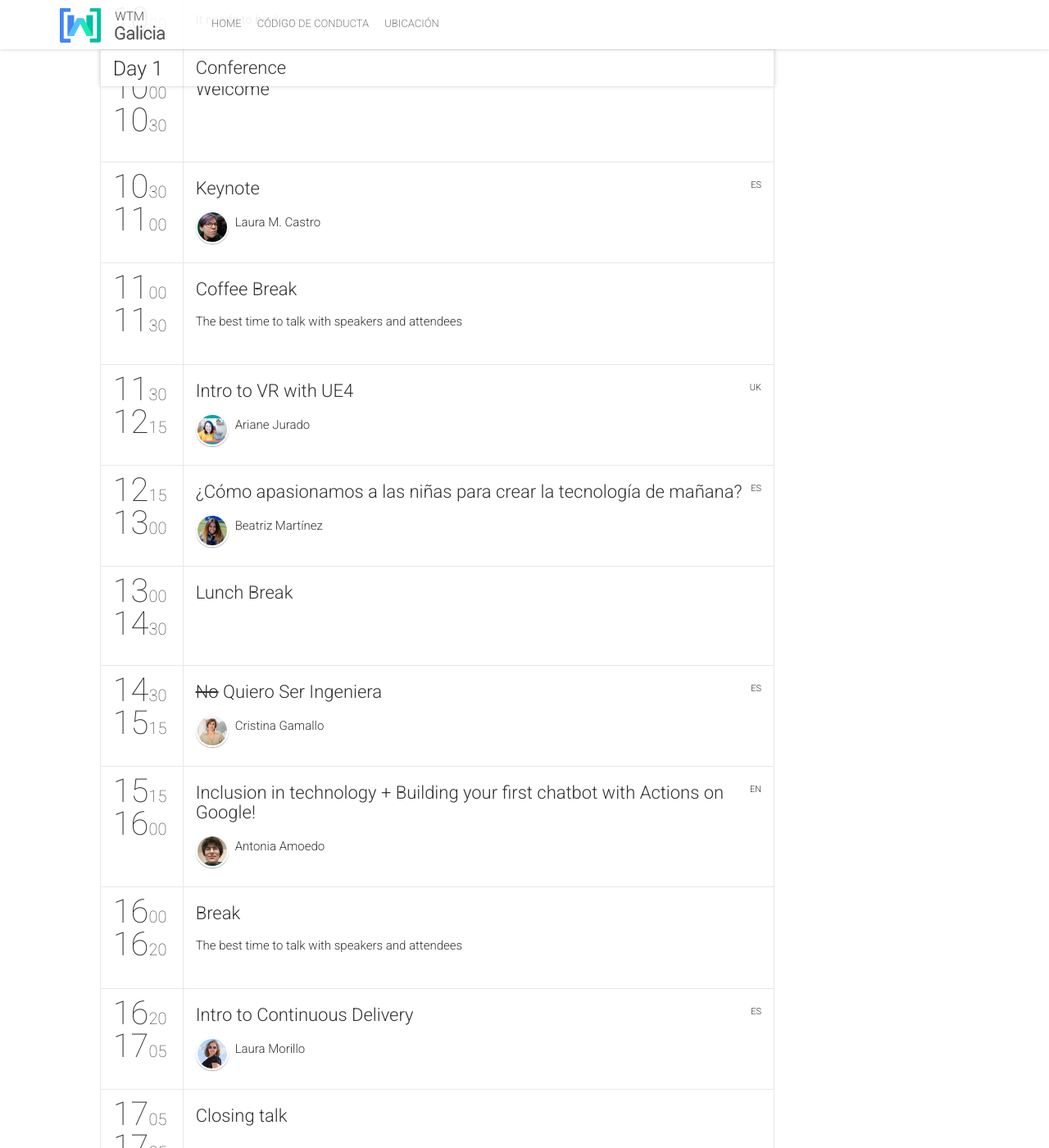
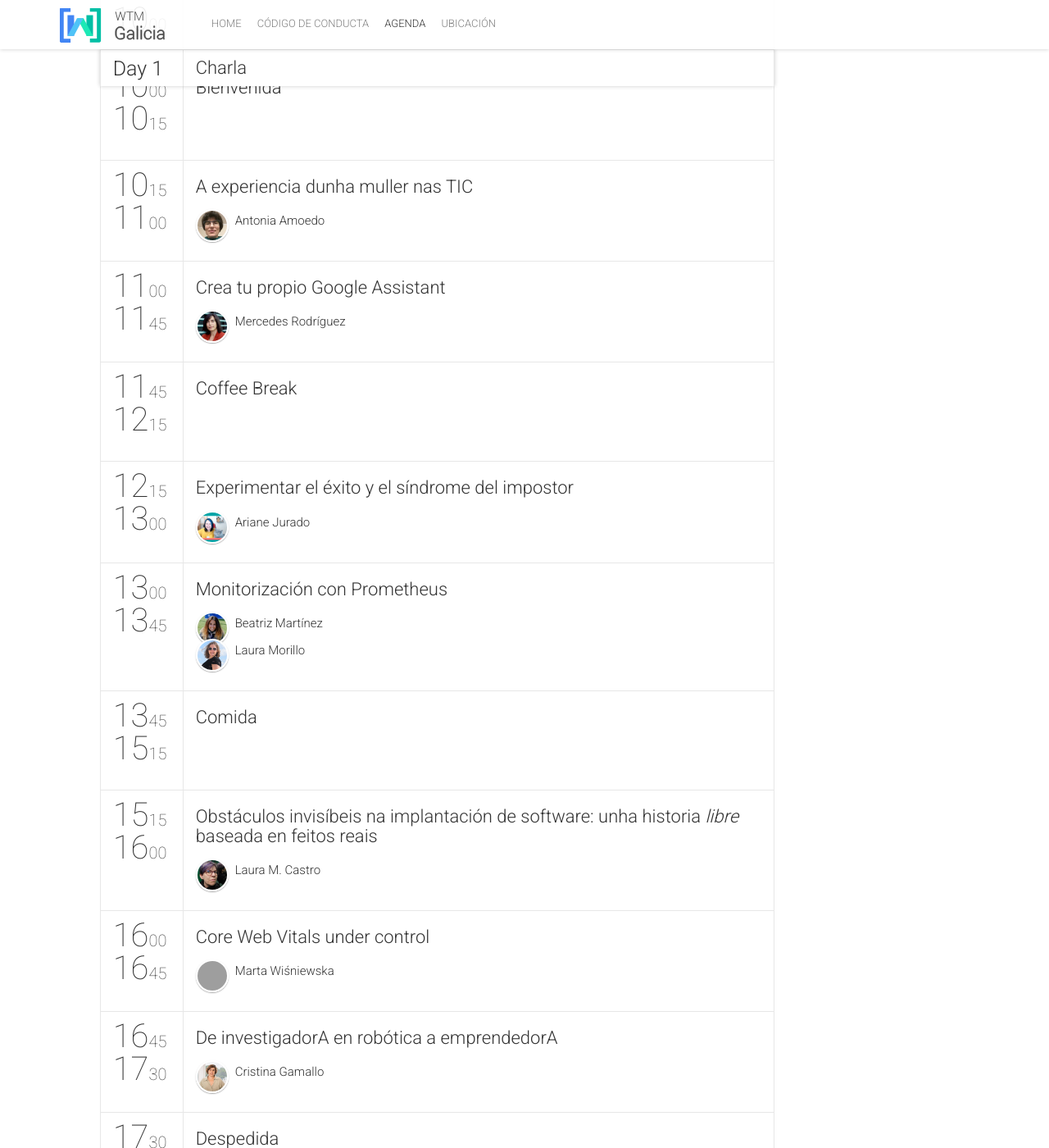
Before and after one commit to gdg-galicia/wtm-2020.gdggalicia.com, a Jekyll site: the page built from schedule.html, in a window 1280 px wide and 1400 px high, scrolled down 624 px. Shown: the whole window at 82% size. Built offline with Jekyll 4.4.1, drawn with Linux system fonts in a browser that asks for light colours; nearby versions of some CDN libraries; comment, search, counter and statistics services are not loaded; some of the changed lines change nothing that is shown; some of the changed text lies outside the part shown; grey boxes are pictures that could not be loaded.

Commit message:
Schedule updated

```diff
--- a/_config.yml
+++ b/_config.yml
@@ -45,7 +45,7 @@ c4sponsorsUrl: "https://forms.gle/SRH2BBBTKNdkPpZL9"
 navigationLinks:
  - {permalink: "/", text: "Home"}
  - {permalink: "/cod/", text: "Código de Conducta"}
- #- {permalink: "/schedule/", text: "Schedule"}
+ - {permalink: "/schedule/", text: "Agenda"}
  #- {permalink: "/speakers/", text: "Speakers"}
  #- {permalink: "/team/", text: "Team"}
  - {permalink: "/logistics/", text: "Ubicación"}
--- a/_data/schedule.yml
+++ b/_data/schedule.yml
@@ -1,8 +1,8 @@
 -
-  date: "2018-02-10"
-  dateReadable: "March 10"
+  date: "2023-05-06"
+  dateReadable: "6 de mayo"
   tracks:
-    - {title: "Conference", color: "#03a9f4"}
+    - {title: "Charla", color: "#03a9f4"}
   timeslots:
     - {
         startTime: "09:30",
@@ -11,102 +11,56 @@
     }
     - {
         startTime: "10:00",
-        endTime: "10:30",
+        endTime: "10:15",
         sessionIds: [201]
     }
     - {
-        startTime: "10:30",
+        startTime: "10:15",
         endTime: "11:00",
-        sessionIds: [003]
+        sessionIds: [001]
     }
     - {
         startTime: "11:00",
-        endTime: "11:30",
-        sessionIds: [307]
+        endTime: "11:45",
+        sessionIds: [002]
     }
     - {
-        startTime: "11:30",
+        startTime: "11:45",
         endTime: "12:15",
-        sessionIds: [004]
+        sessionIds: [307]
     }
     - {
         startTime: "12:15",
         endTime: "13:00",
-        sessionIds: [005]
+        sessionIds: [003]
     }
     - {
         startTime: "13:00",
-        endTime: "14:30",
-        sessionIds: [503]
+        endTime: "13:45",
+        sessionIds: [004]
     }
     - {
-        startTime: "14:30",
+        startTime: "13:45",
         endTime: "15:15",
-        sessionIds: [002]
+        sessionIds: [503]
     }
     - {
         startTime: "15:15",
         endTime: "16:00",
-        sessionIds: [001]
+        sessionIds: [005]
     }
     - {
         startTime: "16:00",
-        endTime: "16:20",
-        sessionIds: [308]
-    }
-    - {
-        startTime: "16:20",
-        endTime: "17:05",
+        endTime: "16:45",
         sessionIds: [006]
     }
     - {
-        startTime: "17:05",
-        endTime: "17:35",
+        startTime: "16:45",
+        endTime: "17:30",
+        sessionIds: [007]
+    }
+    - {
+        startTime: "17:30",
+        endTime: "18:00",
         sessionIds: [202]
     }
--
-  date: "2018-02-09"
-  dateReadable: "March 9"
-  tracks:
-    - {title: "NgGirls", color: "#e91e63"}
-  timeslots:
-    - {
-        startTime: "09:30",
-        endTime: "09:45",
-        sessionIds: [101]
-    }
-    - {
-        startTime: "09:45",
-        endTime: "10:15",
-        sessionIds: [401]
-    }
-    - {
-    	startTime: "10:15",
-        endTime: "11:15",
-        sessionIds: [307]
-    }
-    - {
-        startTime: "11:15",
-        endTime: "11:45",
-        sessionIds: [401]
-    }
-    - {
-        startTime: "11:45",
-        endTime: "13:45",
-        sessionIds: [401]
-    }
-    - {
-        startTime: "13:45",
-        endTime: "14:45",
-        sessionIds: [503]
-    }
-    - {
-        startTime: "14:45",
-        endTime: "16:40",
-        sessionIds: [401]
-      }
-    - {
-        startTime: "16:40",
-        endTime: "17:00",
-        sessionIds: [401]
-      }
--- a/_data/sessions.yml
+++ b/_data/sessions.yml
@@ -3,88 +3,84 @@
   title: "Coffee Break"
   place: "Hall"
   service: true
-  description: "The best time to talk with speakers and attendees"
--
-  id: 308
-  title: "Break"
-  place: "Hall"
-  service: true
-  description: "The best time to talk with speakers and attendees"
+  description: ""
 -
   id: 503
-  title: "Lunch Break"
+  title: "Comida"
   place: "Dining room"
   service: true
 -
   id: 101
-  title: "Registration"
+  title: "Registro"
   place: "Hall"
   service: true
-  description: "It needs to be done"
--
-  id: 401
-  title: "NgGirls"
-  place: "Classroom"
-  service: true
-  description: "NgGirls"
+  description: ""
 -
   id: 201
-  title: "Welcome"
+  title: "Bienvenida"
   place: "Conference room"
   service: true
 -
   id: 202
-  title: "Closing talk"
+  title: "Despedida"
   place: "Conference room"
   service: true
 -
   id: 001
-  title: "Inclusion in technology + Building your first chatbot with Actions on Google!"
-  description: "She will host a talk on how to get started with building conversational bots using Actions on Google, that allows you to extend the Google Assistant to create your own Conversation Actions, integrate Google Assistant support into your services in your real world without a single line of code!"
+  title: "A experiencia dunha muller nas TIC"
+  description: ""
   subtype: presentation
   speakers: [1]
-  language: en
-  complexity: "Beginner"
+  #language: gl
+  #complexity: "Beginner"
 -
   id: 002
-  title: "<strike>No</strike> Quiero Ser Ingeniera "
-  description: "La informática (y los campos englobados en STEM) es para mí un campo apasionante en el que, sin embargo, el número de mujeres es muy reducido. Esto no sólo representa un problema para una industria que se basa en la creatividad y que necesita tener en cuenta la diferencia. Sino que también hace que muchas mujeres acaben abandonando el barco. En esta charla hablaré de qué me ha hecho a mí darme cuenta de la importancia de este problema y  qué podemos hacer para enfrentarnos a ello, colaborando
-                para hacer de la diversidad y la inclusión una realidad en STEM."
+  title: "Crea tu propio Google Assistant"
+  description: ""
   subtype: presentation
-  speakers: [4]
-  language: es
-  complexity: "Beginner"
+  speakers: [8]
+  #language: es
+  #complexity: "Beginner"
 -
   id: 003
-  title: "Keynote"
-  description: "Diversity and Inclusion in Technology"
+  title: "Experimentar el éxito y el síndrome del impostor"
+  description: ""
   subtype: presentation
-  speakers: [5]
-  language: es
-  complexity: "Beginner"
+  speakers: [2]
+  #language: es
+  #complexity: "Beginner"
 -
   id: 004
-  title: "Intro to VR with UE4"
-  description: "We often hear that VR is an 'empathy machine', paving the way to a new paradigm of immersive computing. In this talk, we go over understanding how to use Unreal Engine 4 to create a simple VR experience, using Blueprints. Blueprints is a very powerful visual scripting tool."
+  title: "Monitorización con Prometheus"
+  description: ""
   subtype: presentation
-  speakers: [2]
-  language: uk
-  complexity: "Beginner - Intermediate"
+  speakers: [3, 6]
+  #language: es
+  #complexity: "Beginner - Intermediate"
 
 -
   id: 005
-  title: "¿Cómo apasionamos a las niñas para crear la tecnología de mañana?"
-  description: "Las carreras técnicas sufren una carencia de matrícula femenina muy elevada. Las causas son múltiples y complejas, y es necesario comenzar con las niñas, desde diferentes ámbitos. El proyecto ICT-Go-Girls analizó estos factores, presentando una metodología de trabajo en el aula con niñas de 10 a 14 años."
+  title: "Obstáculos invisíbeis na implantación de software: unha historia <em>libre</em> baseada en feitos reais"
+  description: ""
   subtype: presentation
-  speakers: [3]
-  language: es
-  complexity: "Beginner"
+  speakers: [5]
+  #language: gl
+  #complexity: "Beginner"
 
 -
   id: 006
-  title: "Intro to Continuous Delivery"
-  description: "Continuous Delivery is a practice that focuses on delivering value to the end user through frequent releases of software. It heavily relays in testing and automation and can be applied to almost every technology project. In this talks, I describe the benefits of Continuous Delivery, as well as introducing the steps you need to put in place to start the CD journey."
+  title: "Core Web Vitals under control"
+  description: ""
   subtype: presentation
-  speakers: [6]
-  language: es
-  complexity: "Beginner"
+  speakers: [7]
+  #language: en
+  #complexity: "Beginner"
+
+-
+  id: 007
+  title: "De investigadorA en robótica a emprendedorA"
+  description: ""
+  subtype: presentation
+  speakers: [4]
+  #language: es
+  #complexity: "Beginner"
--- a/_data/speakers.yml
+++ b/_data/speakers.yml
@@ -3,89 +3,92 @@
   name: "Antonia"
   surname: "Amoedo"
   #company: "Imatia"
-  title: "Project Manager"
+   #title: "Project Manager"
   bio: "Estudié Ingeniería Superior de Telecomunicaciones en la Universidad de Vigo. En 2001, me fui a Portugal con una beca Erasmus para realizar el proyecto fin de carrera en el Instituto de Engenharia Electrónica e Telemática de la Universidade de Aveiro. Allí comencé mi carrera profesional, trabajando para NEC Portugal en el desarrollo de software para móviles. De vuelta a Galicia, he trabajado en diferentes consultoras, principalmente en el desarrollo de aplicaciones Web en Java, en tareas de análisis funcional y de negocio. Actualmente soy Directora de proyectos en la gerencia de Sector público en Imatia Innovation, donde he dirigido proyectos para la administración pública en Galicia y Brasil, en continuo contacto con nuestros clientes."
   thumbnailUrl: antonia.jpg
   rockstar: true
   social:
-    - {name: "linkedin", link: "www.linkedin.com/in/antonia-amoedo-otero-a2708b1"}
+    - {name: "linkedin", link: "https://www.linkedin.com/in/antonia-amoedo-otero-a2708b1"}
 -
   id: 2
   name: "Ariane"
   surname: "Jurado"
   #company: "LIFULL Connect"
-  title: "Software developer"
-  bio: "Pasé de trabajar 3 años como frontend a trabajar de backend, de consultora a empresa de producto y con prácticas de eXtreme programming. Ha sido un cambio del 180° y un reto enorme que me costó muchos meses poder alcanzar y que me supuso mucha inseguridad y, a su vez, un bloqueo de conocimientos por una barrera  que me puse delante que no me permitía sacar mi potencial. En esta charla te quiero contar cómo fueron mis primeros 6 meses en Lifull Connect, teniendo mucho Síndrome del impostor y cómo he logrado, con el apoyo de mi manager y equipo, lograr hacerle una grieta a esa barrera y comenzar a atravesarla."
+   #title: "Software developer"
+  bio: "Enfermera, psicopedagoga de Venezuela, ahora desarrolladora en Madrid. Comparto lo que voy aprendiendo y mis fallos en redes y charlas. Hago Más allá del front."
   thumbnailUrl: ariane.jpg
   rockstar: true
   social:
-    - {name: "twitter", link: "@ari_reinventada"}
+    - {name: "twitter", link: "https://twitter.com/ari_reinventada"}
 -
   id: 3
   name: "Beatriz"
   surname: "Martínez"
   #company: "LIFULL Connect"
-  title: "Software developer"
-  bio: ""
+   #title: "Software developer"
+  bio: "Apasionada de la gente, la technology y la innovation a la que le encanta involucrarse con las comunidades open source. Actualmente Head of Culture en Isovalent. Responsable de hacer crecer Isovalent y el equipo con el espíritu y la cultura centrada en código abierto que ha debido la empresa desde sus inicios."
   thumbnailUrl: beatrizMartinez.jpeg
   rockstar: true
   social:
-    - {name: "twitter", link: "@ari_reinventada"}
+    - {name: "twitter", link: "https://twitter.com/beatrizmrg"}
 -
   id: 4
   name: "Cristina Gamallo"
   surname: ""
   #company: "LIFULL Connect"
-  title: "Software developer"
-  bio: ""
+  #title: "Software developer"
+  bio: "Cristina Gamallo es Ingeniera Informática por la Universidad de A Coruña (UDC, 2006), Máster en Seguridad de la Información por la Universidad de Deusto (2006), Experta en Visión Artificial y Robótica por la Universidad de Alicante (2006) y Doctora en Tecnologías de la Información por la USC (2013). Es experta en algoritmos de localización en interiores, creación automática de mapas, visión por computador e inteligencia artificial. Ha publicado más de 15 artículos científicos en revistas y congresos (tanto nacionales como internacionales y ha co-organizado los congresos IWINAC-2009 y WAF-011.</br>
+  Una vez finalizado su tesis doctoral juntos con varios compañeros del área de robótica del Centro Singular de Investigación en Tecnoloxías da Información (CITIUS) fundó la spin-off Situm Technologies. Situm es un proveedor global de localización en interiores de alta precisión con la mínima infraestructura, proporcionando la posición más precisa a cualquier usuario de móvil en cualquier lugar. Actualmente cuenta en su sistema con más de 5000 edificios repartidos por todo el mundo, siendo Hospitales, Campus Corporativos, Aeropuertos, Centros Comerciales, Estaciones de tren o museos, algunos de ellos. Por último, destacar que Situm cuenta su capital con la participación de por varios fondos de capital riesgo: Unirisco, Xesgalicia, Amadeus, SwanLab y Prosegur.</br>
+  Como socia fundadora de Situm ha participado en varios programas de emprendimiento y aceleradoras de start-ups en los últimos años: open Future, Impact, Microsoft o BFA entre otros. Siendo ganadores de varios premios a nivel nacional entre los que destacan accesit del Premio Everis 2016, 1er premio nacional emprendedores Yuzz, 1er premio Galicia Open Future, elevator pitch Singularity University Summit (Google, Nasa, otros) y 1er premio Galicia Emprendedor XXI de La Caixa.</br>
+  Durante los primeros años de la empresa Cristina, fué la responsable de la gestión, administración y proyectos de innovación. Posteriormente se hizo cargo del área de QA, y actualmente ejerce el cargo de Responsable del  departamento de Customer Succes. Siendo la responsable de que los clientes tenga  una experiencia exitosa del uso de la plataforma de Situm y su sistema de posicionamiento."
   thumbnailUrl: cristina.jfif
   rockstar: true
   social:
-    - {name: "twitter", link: "@ari_reinventada"}
+    - {name: "twitter", link: "https://twitter.com/c_gamallo"}
 -
   id: 5
   name: "Laura M."
   surname: "Castro"
   #company: "LIFULL Connect"
-  title: "Software developer"
-  bio: "Pasé de trabajar 3 años como frontend a trabajar de backend, de consultora a empresa de producto y con prácticas de eXtreme programming. Ha sido un cambio del 180° y un reto enorme que me costó muchos meses poder alcanzar y que me supuso mucha inseguridad y, a su vez, un bloqueo de conocimientos por una barrera  que me puse delante que no me permitía sacar mi potencial. En esta charla te quiero contar cómo fueron mis primeros 6 meses en Lifull Connect, teniendo mucho Síndrome del impostor y cómo he logrado, con el apoyo de mi manager y equipo, lograr hacerle una grieta a esa barrera y comenzar a atravesarla."
+  #title: "Software developer"
+  bio: "Laura M. Castro Souto é profesora titular na Universidade da Coruña (UDC), onde leva máis de quince anos impartindo clases. Foi coordinadora do Grao en Enxeñaría Informática (2017-2021) e actualmente preside a Cátedra Institucional de promoción da Ciencia Aberta a través do Software (CICAS) impulsada pola UDC e a empresa Sngular. Os seus intereses máis recentes céntranse no estudo do mundo do desenvolvemento de software desde unha perspectiva de xénero, en particular no eido das redes sociais. Participa activamente en actividades de difusión e divulgación, tanto en relación ao software libre, como no que respecta á visibilidade das mulleres en STEM."
   thumbnailUrl: laura-informal.jpeg
   rockstar: true
   social:
-    - {name: "twitter", link: "@ari_reinventada"}
+    - {name: "linkedin", link: "https://www.linkedin.com/in/lauracastro/?originalSubdomain=es"}
 -
   id: 6
   name: "Laura"
   surname: "Morillo"
   #company: "LIFULL Connect"
-  title: "Software developer"
-  bio: "Pasé de trabajar 3 años como frontend a trabajar de backend, de consultora a empresa de producto y con prácticas de eXtreme programming. Ha sido un cambio del 180° y un reto enorme que me costó muchos meses poder alcanzar y que me supuso mucha inseguridad y, a su vez, un bloqueo de conocimientos por una barrera  que me puse delante que no me permitía sacar mi potencial. En esta charla te quiero contar cómo fueron mis primeros 6 meses en Lifull Connect, teniendo mucho Síndrome del impostor y cómo he logrado, con el apoyo de mi manager y equipo, lograr hacerle una grieta a esa barrera y comenzar a atravesarla."
+  #title: "Software developer"
+  bio: "Ingeniera de sistemas en Seedtag, Google Developer Expert en Cloud. Lleva más de 12 años trabajando en el mundo del desarrollo de software con diferentes tecnologías principalmente en backend en desarrollo web y desde hace poco se ha pasado al lado oscuro de los sistemas."
   thumbnailUrl: lauraMorillo.jpg
   rockstar: true
   social:
-    - {name: "twitter", link: "@ari_reinventada"}
+    - {name: "twitter", link: "https://twitter.com/Laura_Morillo"}
 -
   id: 7
   name: "Marta"
   surname: "Wiśniewska"
   #company: "LIFULL Connect"
-  title: "Software developer"
-  bio: ""
+  #title: "Software developer"
+  bio: "Marta is a Google Developer Expert in Angular and Web Technologies from Poland. She is an international speaker, blogger, enthusiast of Angular, PWA, hybrid apps who loves exploring new web features and following hottest trends in tech. Marta is passionate about sharing knowledge in the community and spreading her love for tech."
   thumbnailUrl: marta_upd.png
   rockstar: true
   social:
-    - {name: "twitter", link: "@ari_reinventada"}
+    - {name: "twitter", link: "https://twitter.com/MartaW_PL"}
 -
   id: 8
   name: "Mercedes"
   surname: "Rodríguez"
   #company: "LIFULL Connect"
-  title: "Software developer"
+  #title: "Software developer"
   bio: ""
   thumbnailUrl: mrodriguez_upd.jpg
   rockstar: true
   social:
-    - {name: "twitter", link: "@ari_reinventada"}
+    - {name: "twitter", link: "https://twitter.com/mgarod3"}
 
   #id: 1
   #name: "Muy pronto más información"
--- a/schedule.html
+++ b/schedule.html
@@ -1,8 +1,8 @@
 ---
 layout: default
-title: Event schedule
+title: Agenda
 permalink: /schedule/
-image: schedule.jpg
+image: 2023.jpg
 ---
 
 {% include top-section.html %}
```
Also changed, not shown: img/partners/logo-teimas.png, img/sections-background/2023.jpg (added).
